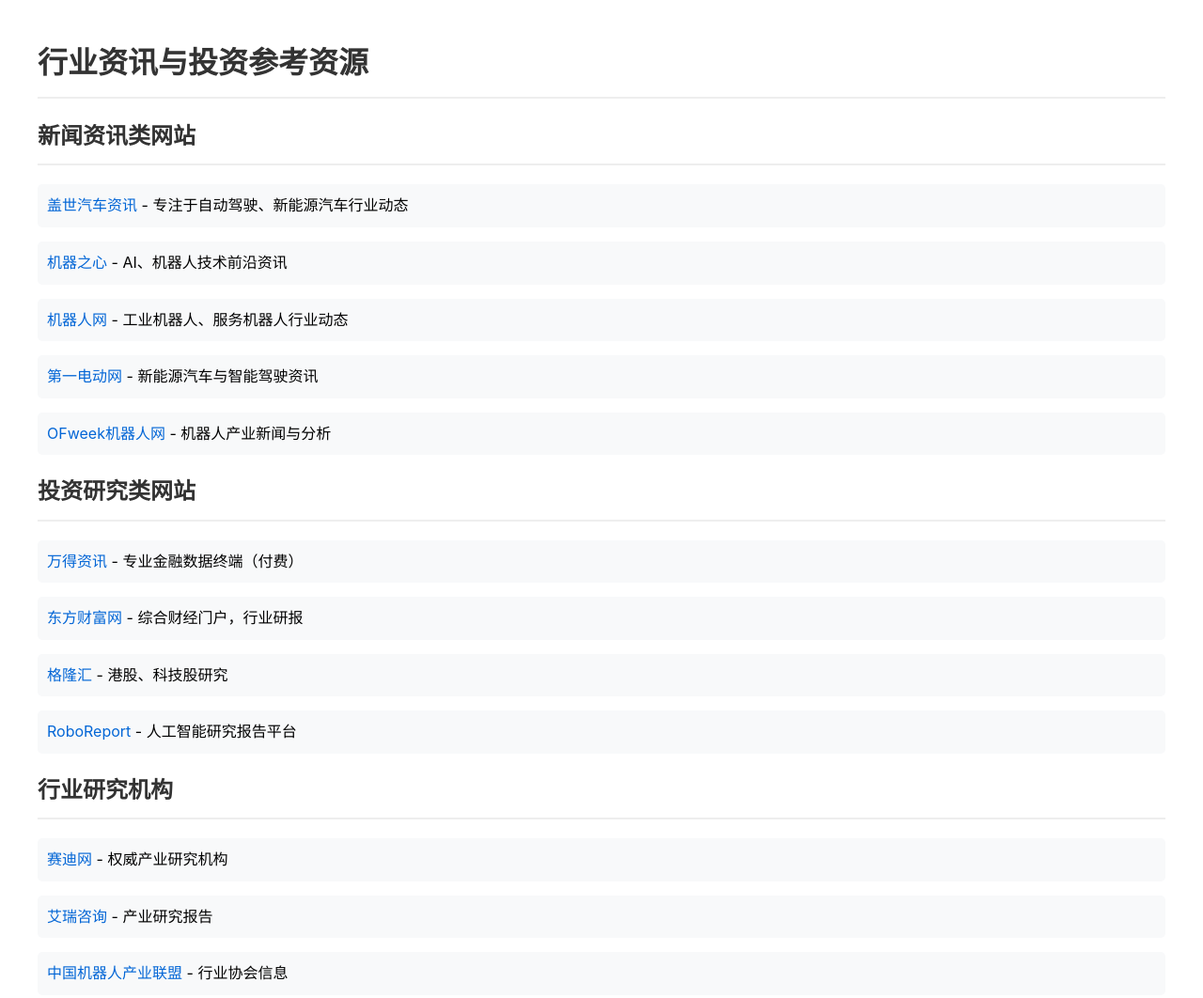
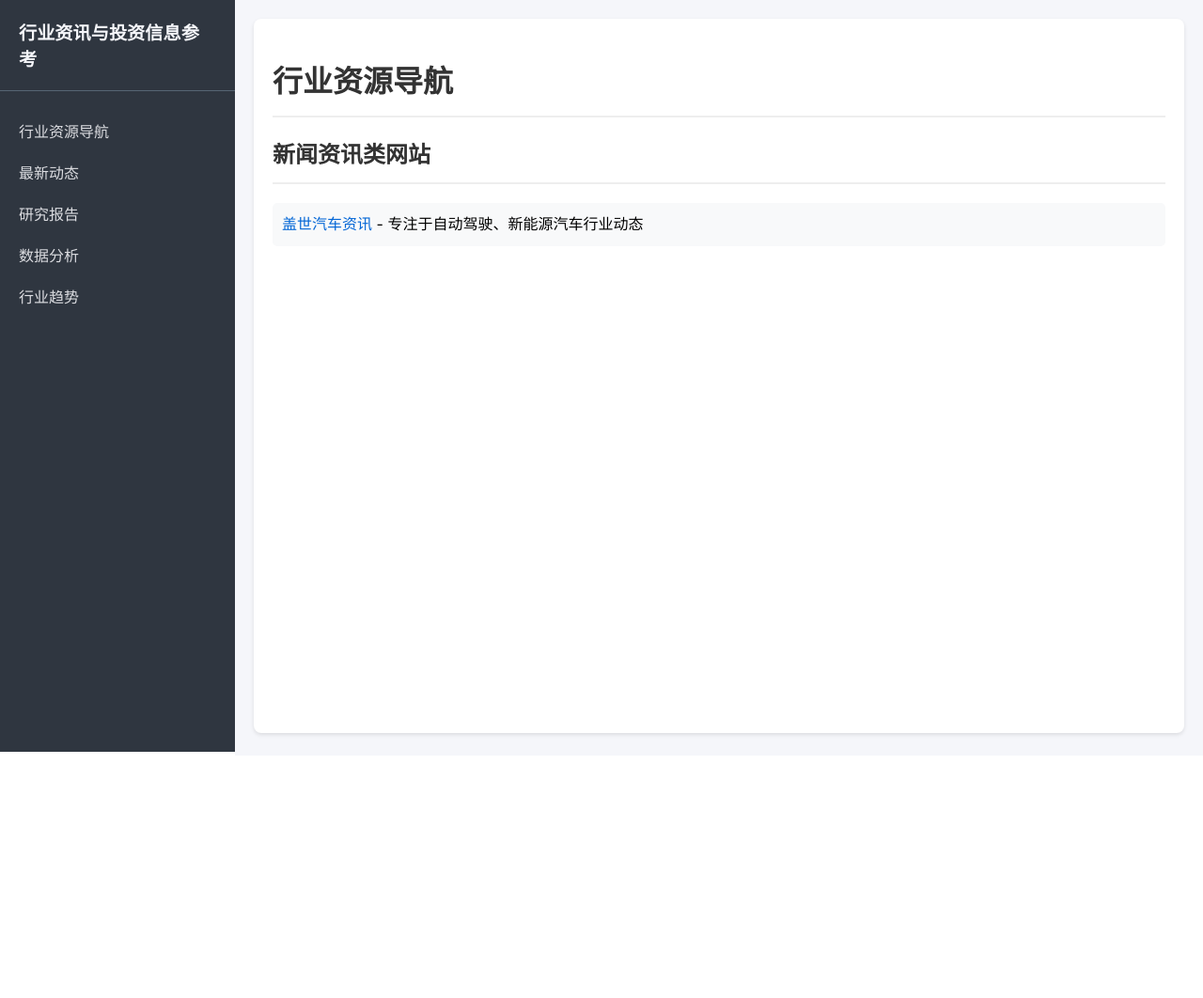
Before and after one commit to zachwang181/industry-resources, a plain HTML site: page index.html in a window 1280 px wide. Shown: the top 1062 px of the page at 94% size. After the commit the page ends 804 px from the top, so only its background shows below. Drawn offline with Linux system fonts and the light colour scheme.

Commit message:
seperate page

```diff
--- a/index.html
+++ b/index.html
@@ -3,76 +3,107 @@
 <head>
     <meta charset="UTF-8">
     <meta name="viewport" content="width=device-width, initial-scale=1.0">
-    <title>机器人与自动驾驶行业资源导航</title>
+    <title>行业资讯与投资信息参考</title>
     <style>
-        body {
-            max-width: 1200px;
-            margin: 0 auto;
-            padding: 20px;
-            font-family: -apple-system, BlinkMacSystemFont, 'Segoe UI', Roboto, Oxygen, Ubuntu, Cantarell, 'Open Sans', 'Helvetica Neue', sans-serif;
-            line-height: 1.6;
+        * {
+            margin: 0;
+            padding: 0;
+            box-sizing: border-box;
         }
 
-        h1, h2 {
-            color: #333;
-            border-bottom: 2px solid #eee;
-            padding-bottom: 10px;
+        body {
+            font-family: -apple-system, BlinkMacSystemFont, 'Segoe UI', Roboto, Oxygen, Ubuntu, Cantarell, 'Open Sans', 'Helvetica Neue', sans-serif;
+            display: flex;
+            min-height: 100vh;
         }
 
-        ul {
-            list-style: none;
-            padding-left: 0;
+        /* 左侧导航栏样式 */
+        .sidebar {
+            width: 250px;
+            background-color: #2f3640;
+            color: #fff;
+            padding: 20px 0;
+            height: 100vh;
+            position: fixed;
         }
 
-        li {
-            margin: 15px 0;
-            padding: 10px;
-            background: #f8f9fa;
-            border-radius: 5px;
+        .sidebar-header {
+            padding: 0 20px 20px 20px;
+            border-bottom: 1px solid #576574;
         }
 
-        a {
-            color: #0366d6;
-            text-decoration: none;
+        .sidebar-header h2 {
+            font-size: 1.2em;
+            color: #f5f6fa;
         }
 
-        a:hover {
-            text-decoration: underline;
+        .nav-menu {
+            list-style: none;
+            padding: 20px 0;
+        }
+
+        .nav-item {
+            padding: 10px 20px;
+            cursor: pointer;
+            transition: background-color 0.3s;
+        }
+
+        .nav-item:hover {
+            background-color: #353b48;
+        }
+
+        .nav-item a {
+            color: #dcdde1;
+            text-decoration: none;
+            display: block;
+        }
+
+        /* 主要内容区域样式 */
+        .main-content {
+            margin-left: 250px;
+            flex-grow: 1;
+            padding: 20px;
+            background-color: #f5f6fa;
+        }
+
+        iframe {
+            width: 100%;
+            height: calc(100vh - 40px);
+            border: none;
+            background-color: #fff;
+            border-radius: 8px;
+            box-shadow: 0 2px 4px rgba(0,0,0,0.1);
         }
     </style>
 </head>
 <body>
-    <h1>行业资讯与投资参考资源</h1>
+    <!-- 左侧导航栏 -->
+    <div class="sidebar">
+        <div class="sidebar-header">
+            <h2>行业资讯与投资信息参考</h2>
+        </div>
+        <ul class="nav-menu">
+            <li class="nav-item">
+                <a href="pages/resources.html" target="content-frame">行业资源导航</a>
+            </li>
+            <li class="nav-item">
+                <a href="pages/news.html" target="content-frame">最新动态</a>
+            </li>
+            <li class="nav-item">
+                <a href="pages/research.html" target="content-frame">研究报告</a>
+            </li>
+            <li class="nav-item">
+                <a href="pages/data.html" target="content-frame">数据分析</a>
+            </li>
+            <li class="nav-item">
+                <a href="pages/trends.html" target="content-frame">行业趋势</a>
+            </li>
+        </ul>
+    </div>
 
-    <h2>新闻资讯类网站</h2>
-    <ul>
-        <li><a href="https://www.autoinfo.org.cn/">盖世汽车资讯</a> - 专注于自动驾驶、新能源汽车行业动态</li>
-        <li><a href="https://www.jiqizhixin.com/">机器之心</a> - AI、机器人技术前沿资讯</li>
-        <li><a href="https://www.roboticschina.com/">机器人网</a> - 工业机器人、服务机器人行业动态</li>
-        <li><a href="https://www.d1ev.com/">第一电动网</a> - 新能源汽车与智能驾驶资讯</li>
-        <li><a href="https://www.ofweek.com/robot/">OFweek机器人网</a> - 机器人产业新闻与分析</li>
-    </ul>
-
-    <h2>投资研究类网站</h2>
-    <ul>
-        <li><a href="https://www.wind.com.cn/">万得资讯</a> - 专业金融数据终端（付费）</li>
-        <li><a href="https://www.eastmoney.com/">东方财富网</a> - 综合财经门户，行业研报</li>
-        <li><a href="https://www.gelonghui.com/">格隆汇</a> - 港股、科技股研究</li>
-        <li><a href="https://robo.datayes.com/">RoboReport</a> - 人工智能研究报告平台</li>
-    </ul>
-
-    <h2>行业研究机构</h2>
-    <ul>
-        <li><a href="https://www.ccid.com/">赛迪网</a> - 权威产业研究机构</li>
-        <li><a href="https://www.iresearch.cn/">艾瑞咨询</a> - 产业研究报告</li>
-        <li><a href="https://www.cria.org.cn/">中国机器人产业联盟</a> - 行业协会信息</li>
-    </ul>
-
-    <h2>国际资源</h2>
-    <ul>
-        <li><a href="https://www.roboticsbusinessreview.com/">Robotics Business Review</a> - 机器人行业商业分析</li>
-        <li><a href="https://www.therobotreport.com/">The Robot Report</a> - 机器人产业新闻</li>
-        <li><a href="https://techcrunch.com/tag/robotics/">TechCrunch Robotics</a> - 科技创新与投资动态</li>
-    </ul>
+    <!-- 主要内容区域 -->
+    <div class="main-content">
+        <iframe name="content-frame" src="pages/resources.html"></iframe>
+    </div>
 </body>
 </html>
--- /dev/null
+++ b/pages/resources.html
@@ -0,0 +1,55 @@
+<!DOCTYPE html>
+<html lang="zh-CN">
+<head>
+    <meta charset="UTF-8">
+    <meta name="viewport" content="width=device-width, initial-scale=1.0">
+    <title>行业资源导航</title>
+    <style>
+        body {
+            max-width: 1200px;
+            margin: 0 auto;
+            padding: 20px;
+            font-family: -apple-system, BlinkMacSystemFont, 'Segoe UI', Roboto, Oxygen, Ubuntu, Cantarell, 'Open Sans', 'Helvetica Neue', sans-serif;
+            line-height: 1.6;
+        }
+
+        h1, h2 {
+            color: #333;
+            border-bottom: 2px solid #eee;
+            padding-bottom: 10px;
+        }
+
+        ul {
+            list-style: none;
+            padding-left: 0;
+        }
+
+        li {
+            margin: 15px 0;
+            padding: 10px;
+            background: #f8f9fa;
+            border-radius: 5px;
+        }
+
+        a {
+            color: #0366d6;
+            text-decoration: none;
+        }
+
+        a:hover {
+            text-decoration: underline;
+        }
+    </style>
+</head>
+<body>
+    <!-- 原有的内容移到这里 -->
+    <h1>行业资源导航</h1>
+
+    <h2>新闻资讯类网站</h2>
+    <ul>
+        <li><a href="https://www.autoinfo.org.cn/">盖世汽车资讯</a> - 专注于自动驾驶、新能源汽车行业动态</li>
+        <!-- ... 其他内容 ... -->
+    </ul>
+    <!-- ... 其他部分 ... -->
+</body>
+</html>
```
Also changed, not shown: pages/news.html (added, +15 -0 lines).
